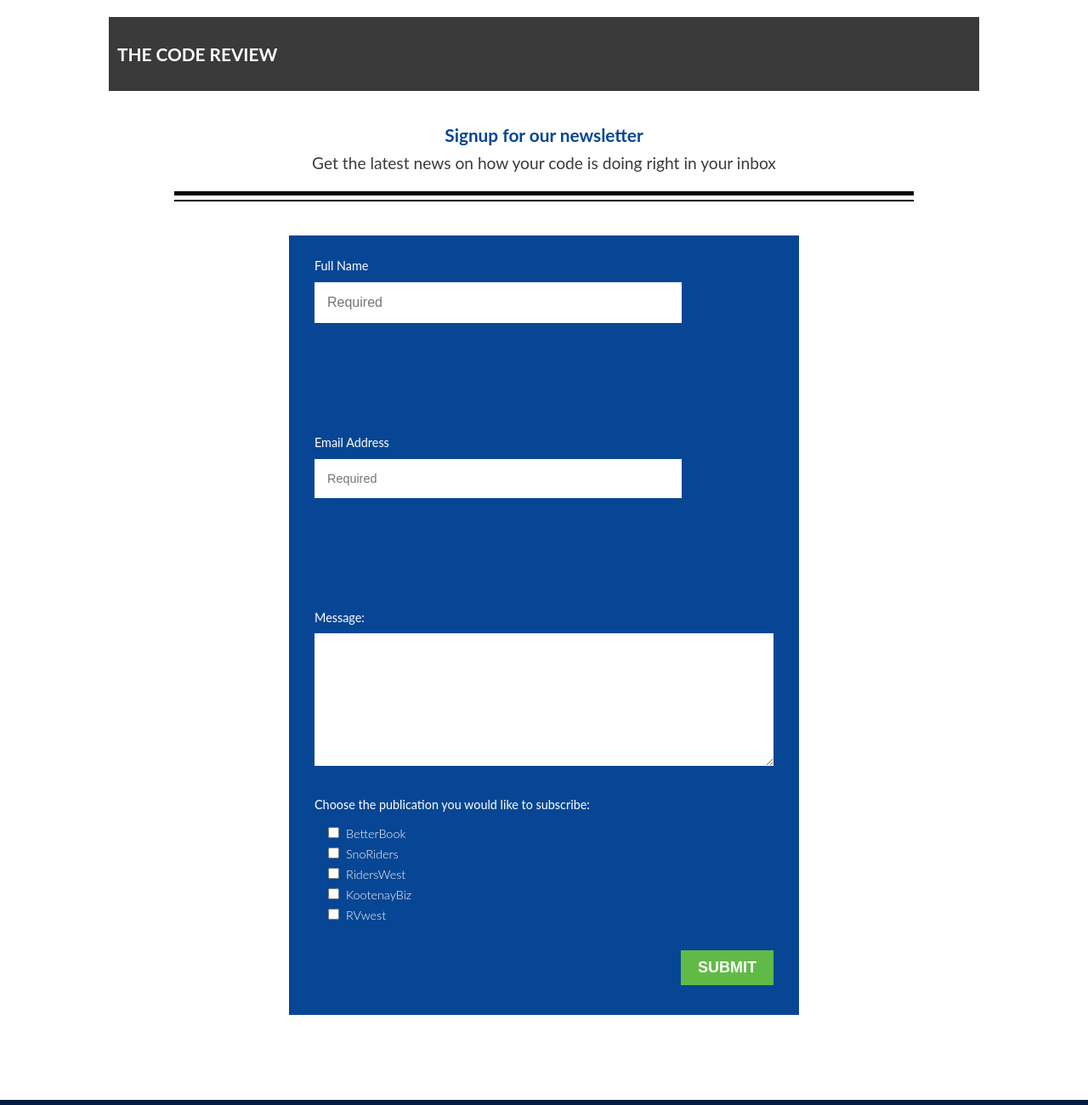
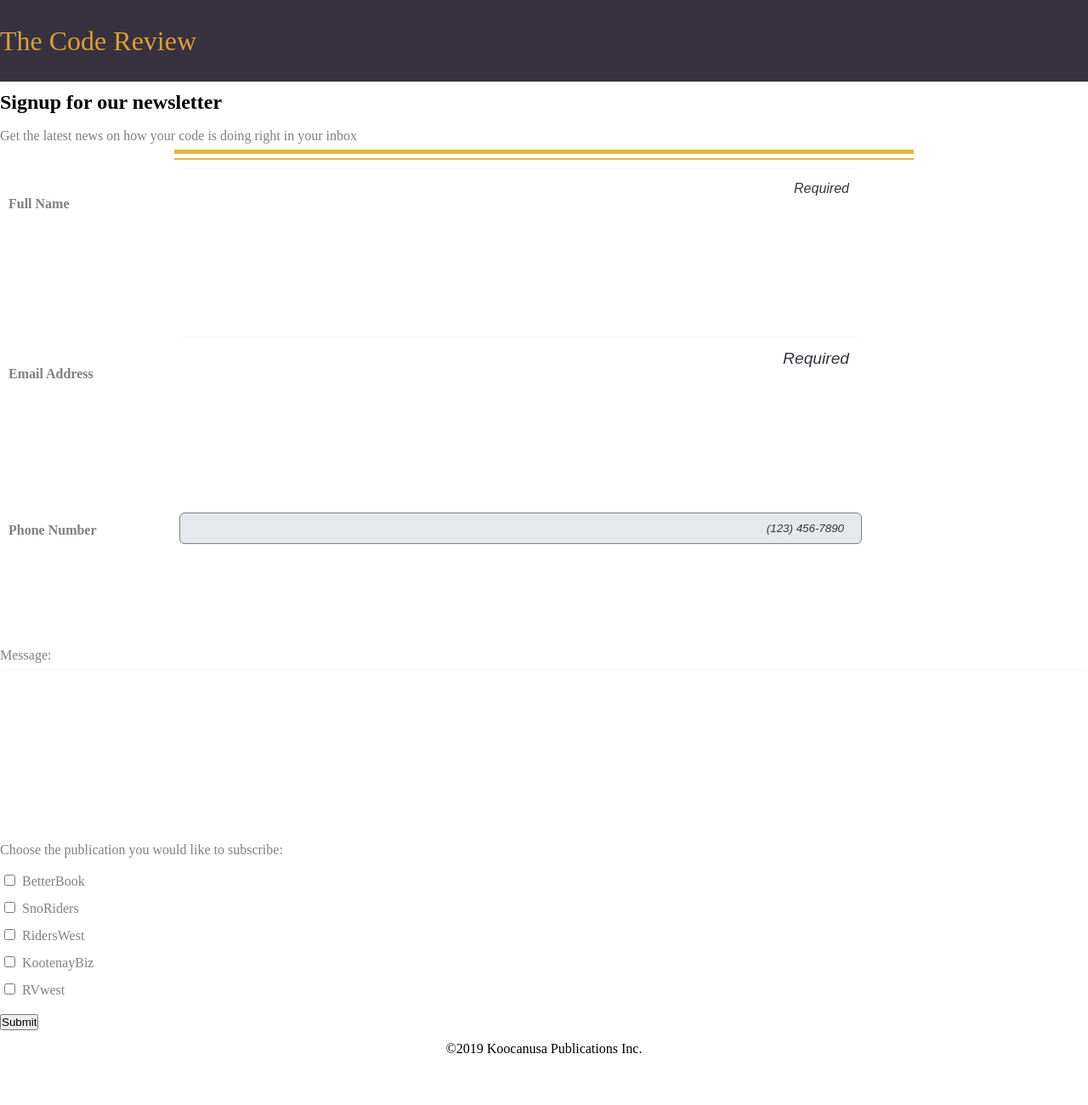
Before and after one commit to barbarasmok/Techdegree-Project-3, a plain HTML site: page index.html in a window 1280 px wide. Shown: the top 1300 px of the page at 85% size. After the commit the page ends 1250 px from the top, so only its background shows below. Drawn offline with Linux system fonts and the light colour scheme.

Commit message:
set up the style

```diff
--- a/css/base.css
+++ b/css/base.css
@@ -1,81 +1,30 @@
-/* =================================
-  Base Element Styles
-==================================== */
+/*ELEMENT STYLES*/
 
 * {
     box-sizing: border-box;
-}
-body {
-	font-family: 'Lato', sans-serif;
-	line-height: 1.6;
-	color: #3a3a3a;
-	margin: 0;
-}
-ul {
-  margin: 0;
-  padding: 0;
-  list-style: none;
-}
-p {
-	font-size: .95em;
-	margin-bottom: 1.8em;
-	text-align: center;
-}
-h2,
-h3,
-a {
-	color: #074694;
-	font-weight: bold;
-}
-h2,
-h3 {
-	margin-top: 10px;
-	text-align: center;
-	text-transform: none;
-}
-a {
-	text-decoration: none;
-}
-img {
-	max-width: 100%;
+    margin: 0px;
+    padding: 0px;
 }
 
-/* =================================
-  Base Layout Styles
-==================================== */
-.main-header {
-	padding-top: .5em;
-	padding-bottom: .5em;
-	margin-bottom: 20px;
-	margin-top: 0;
-	background-color: #3a3a3a;
-	width: 100%;
+body {
+    line-height: 2;
 }
 
-.name {
+.main-header {
     text-align: center;
-	display: block;
-	padding: 5px 10px;
-	color: white;
-	text-transform: uppercase;
-	font-size: 1.3em;
+    background-color: #37323E;
+    padding: 1em 0;
 }
 
-.main-footer {
-	text-align: center;
-}
-
-.subsc-info {
-	text-align: center;
-	margin: auto;
-	line-height: 1.3;
-	width: 80%;
-	padding-bottom: 20px;
+h1 {
+    font-family: 'Merriweather', serif;
+    font-weight: 300;
+    color: #DE9E36;
 }
 
 .thick {
-    background-color: #000;
-    border: 1px solid #000;
+    background-color: #DEB841;
+    border: 1px solid #DEB841;
     height: 5px;
     width: 68%;
     margin: auto;
@@ -83,237 +32,152 @@ img {
 }
 
 .thin {
-    background-color: #000;
-    border: 1px solid #000;
+    background-color: #DEB841;
+    border: 1px solid #DEB841;
     height: 2px;
     width: 68%;
     margin: auto;
-	margin-bottom: 40px;
 }
 
-#subscribe {
-	margin-top: 30px;
-	margin-bottom: 100px;
+.thin-2 {
+    background-color: #DEB841;
+    border: 1px solid #DEB841;
+    height: 2px;
+    width: 100%;
+    margin: auto;
 }
 
-#subscribe h2 {
-	font-size: 1.3em;
-	margin-bottom: 0;
-	font-weight: bold;
-	padding: 5px;
+p,
+label {
+    color: gray;
 }
 
-.button {
-	color: #fff;
+.center {
     text-align: center;
-	padding: .625em 1.25em;
-	background: #60BB46;
-	border-radius: .35em;
-	font-weight: bold;
 }
 
-.btn {
-	cursor: pointer;
-	font-size: .875em;
-  font-weight: bold;;
-	color: #fff;
-  padding: 10px 20px;
-  text-transform: uppercase;
+.signup {
     text-align: center;
-  border: none;
+    margin-bottom: 10px;
 }
 
-.btn:hover {
-	opacity: .75;
+fieldset {
+    border: 0;
 }
 
-.default {
-	background-color: #60BB46;
+legend {
+    font-size: 32px;
+    font-weight: 800;
 }
 
-.error {
-  background-color: #ff784f;
+::placeholder {
+    text-align: right;
+    font-style: italic;
+    color: #37323E;
 }
 
-.default:hover {
-    background-color: #074694;
+footer {
+    text-align: center;
 }
 
-.default:active {
-    background-color: #cccc;
+/*LAYOUT*/
+
+.container {
+    display: flex;
+    flex-direction: column;
+    padding: 20px;
 }
 
-.subscribe {
-    background-color: #074694;
+/*FORM*/
+
+
+.label {
+    font-family: 'Cormorant Garamond', serif;
+    font-weight: 700;
+    padding-bottom: 5px;
+    padding-top: 10px;
 }
 
-.subscribe:hover {
-    background-color: #60BB46;
-}
-
-.subscribe:active {
-    background-color: #cccc;
-}
-
-.submit {
-  background-color: #60BB46;
-  font-size: 1.2em;
+.input {
+    padding: 10px 20px;
+    border-radius: 6px;
+    box-sizing: border-box;
+    border: 1px solid gray;
+    background-color: #e6e8eb;
+    width: 100%;
 }
 
 
-.buttons {
-    text-align: center;
-    margin-bottom: 50px;
-    font-weight: bold;
+input:focus,
+select:focus {
+    background-color: #BFBDC1;
+    transition: ease-in, .7s;
 }
 
-.subsc {
-  text-align: right;
-  font-size: 1.3em;
-  margin-bottom: 10px;
+input:invalid {
+    background-color: #DEB841;
 }
 
-.sbck {
-  background: #074694;
-  padding: 25px 30px;
-  font-size: .75em;
+button {
+    margin-top: 20px;
+    padding: 20px 10px;
+    background-color: #312F2F;
+    border-radius: 5px;
+    color: white;
+    font-family: 'Cormorant Garamond', serif;
+    color: #DE9E36;
+    font-size: 20px;
+    box-shadow: none;
+    width: 100%;
 }
 
-
-.form-contact {
+textarea {
     width: 100%;
-	margin: 10px auto;
-	color: white;
+    height: 200px;
+    padding: 10px 20px;
+    box-sizing: border-box;
+    border-radius: 5px;
+    background-color: #e6e8eb;
+    resize: none;
 }
 
-fieldset {
-	margin-bottom: 20px;
-	border: none;
+textarea:focus {
+    background-color: #BFBDC1;
+    transition: ease-in, .7s;
 }
 
-legend {
-	font-size: 1.4em;
-	margin-bottom: 10px;
+#zip {
+    display: block;
+    width: 50%;
 }
 
-label {
-	display: block;
-	margin-bottom: 8px;
+/*MEDIA QUERIES*/
+
+@media (min-width:768px) {
+
+    .container {
+        width: 75%;
+        justify-content: center;
+        margin: 0 auto;
+        width: 70%;
     }
 
-label.light {
-	font-weight: 300;
-	display: inline;
+    .row {
+        display: flex;
+        align-items: center;
+        padding: 10px;
     }
 
-
-#container {
-	  max-width: 500px;
-	  margin: auto;
+    .row input,
+    .row select {
+        flex-basis: 80%;
     }
 
-.main-footer {
-	background: #021d3f;
-	padding: 2em 0;
-	color: white;
-	font-size: .75em;
+    .row label {
+        flex-basis: 20%;
     }
 
-
-/* =================================
-  Media Queries
-==================================== */
-
-@media (min-width: 768px) {
-	.main-header {
-		width: 90%;
-		margin: 0 auto;
+    #zip {
+        max-width: 30%;
     }
-
-	.main-header {
-		margin-top: 40px;
 }
-
-	h2 {
-		font-size: 1.6em;
-	}
-
-	p,
-	.contact-info,
-	label {
-		font-size: 1.5em;
-		line-height: 1.5;
-	}
-
-	p {
-		margin-bottom: 1.3em;
-	}
-
-	.buttons {
-		font-size: 1.25em;
-
-	}
-
-	#contact {
-		margin-top: 20px;
-	}
-
-	#contact h2 {
-		padding-top: 20px;
-		font-size: 1.3em;
-	}
-
-	.form-contact {
-		max-width: 600px;
-	}
-
-	.contact-info {
-		max-width: 700px;
-	}
-
-	.main-footer {
-		font-size: 1.2em;
-	}
-
-	.sixth {
-		margin-top: 80px;
-	}
-
-
-}
-@media (min-width: 1025px) {
-
-
-	.main-header {
-		flex-direction: row;
-		justify-content: space-between;
-		margin-bottom: 20px;
-		margin-top: 20px;
-		max-width: 1024px;
-	}
-
-	#contact {
-		margin-top: 20px;
-		padding-bottom: 50px;
-	}
-
-	#contact h2 {
-		padding-top: 50px;
-	}
-
-	p,
-	.contact-info,
-	label {
-		font-size: 1.2em;
-		line-height: 1.5;
-	}
-
-	h2 {
-		font-size: 1.4em;
-	}
-
-	.main-footer {
-		font-size: 1em;
-	}
-
-}
--- a/index.html
+++ b/index.html
@@ -30,6 +30,11 @@
                     <input required class="input" type="email" id="email" name="user_email" placeholder="Required">
                 </div>
 
+                <div class="row">
+                    <label class="label" for="phone">Phone Number</label>
+                    <input class="input" type="tel" id="phone" name="phone_number" pattern="[0-9]{3}-[0-9]{3}-[0-9]{4}" placeholder="(123) 456-7890">
+                </div>
+
                     <label for="msg">Message:</label>
                     <textarea id="msg" rows="7"></textarea>
 
```
Lines whose indentation alone changed are shown as unchanged.
